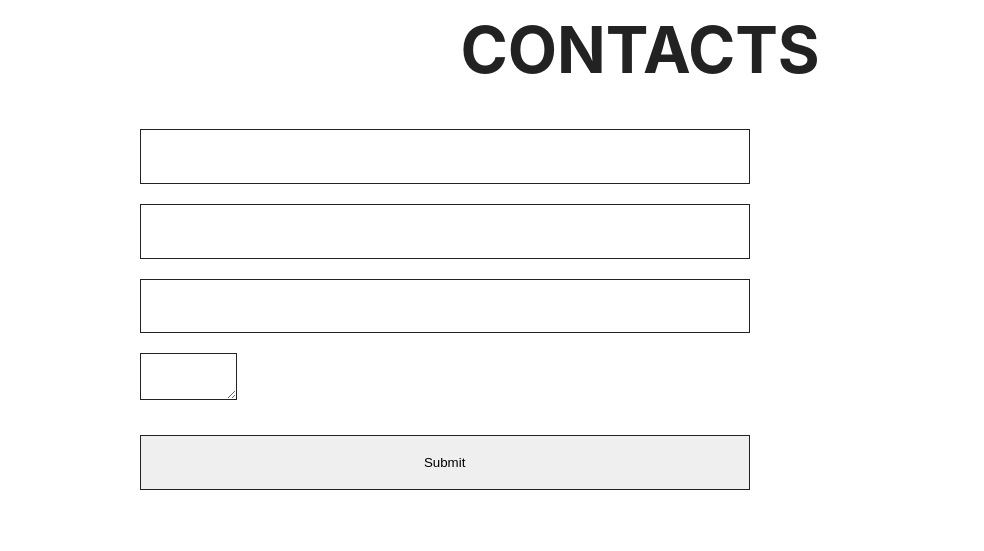
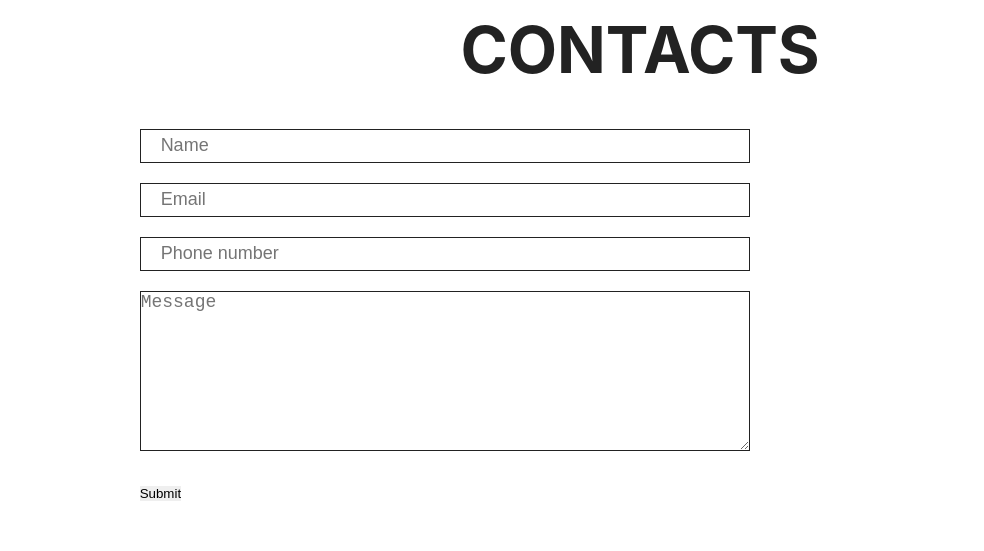
Before and after one commit to Vani4ka89/kate-ryzhova, a plain HTML site: page index.html in a window 1280 px wide. Shown: the part 5040-5591 px from the top of the page, 0-984 px from the left. Drawn offline with Linux system fonts and the light colour scheme.

```diff
--- a/index.html
+++ b/index.html
@@ -134,11 +134,11 @@
                 <h3 id="contacts">Contacts</h3>
                 <div class="contacts-info">
                     <form class="form" action="" method="post" name="">
-                        <input type="text">
-                        <input type="email">
-                        <input type="number">
-                        <textarea cols="10" rows="3"></textarea>
-                        <input type="submit">
+                        <input class="input" type="text" placeholder="Name">
+                        <input class="input" type="email" placeholder="Email">
+                        <input class="input" type="number" placeholder="Phone number">
+                        <textarea placeholder="Message"></textarea>
+                        <input class="btn" type="submit">
                     </form>
                     <div class="social-info">
                         <div class="social-icons">
--- a/styles/main.css
+++ b/styles/main.css
@@ -392,7 +392,6 @@ h4 {
 }
 
 .contacts-info {
-    height: 452px;
     display: flex;
     justify-content: space-around;
 }
@@ -402,26 +401,35 @@ h4 {
     max-height: 365px;
 }
 
-.form input {
-    height: 15%;
+.form .input {
+    height: 10%;
     width: 100%;
     margin-bottom: 20px;
+    padding-left: 20px;
+    font-size: 18px;
 }
 
-.form input, textarea {
+.form .input, textarea {
     display: block;
     border: 1px solid #222222;
 }
 
-textarea {
+.form textarea {
+    width: 100%;
+    height: 160px;
     margin-bottom: 35px;
+    font-size: 18px;
+}
+
+.form .btn {
+    display: block;
+    align-self: flex-end;
 }
 
 /********************************FOOTER*******************************/
 
 .footer {
     width: 100%;
-    /*height: 390px;*/
     padding: 80px 0;
     background-color: #222222;
 }
```
